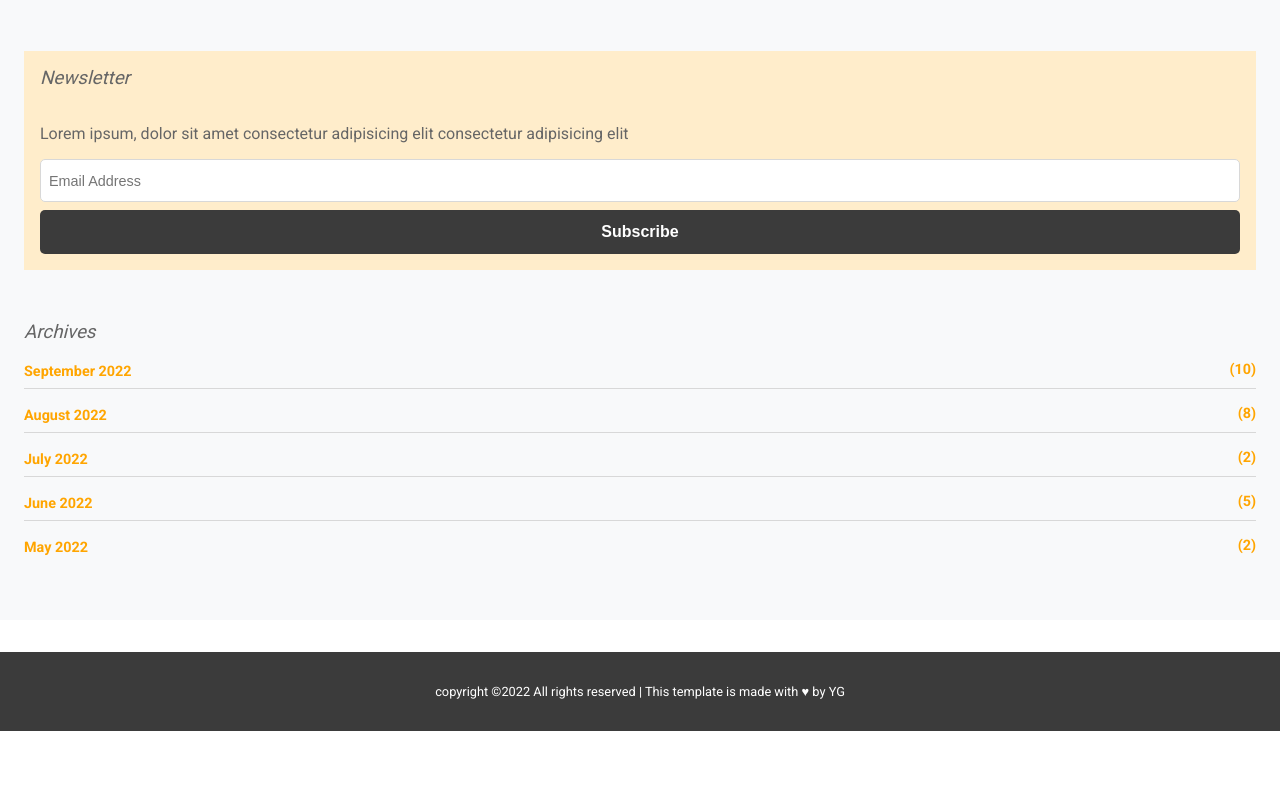
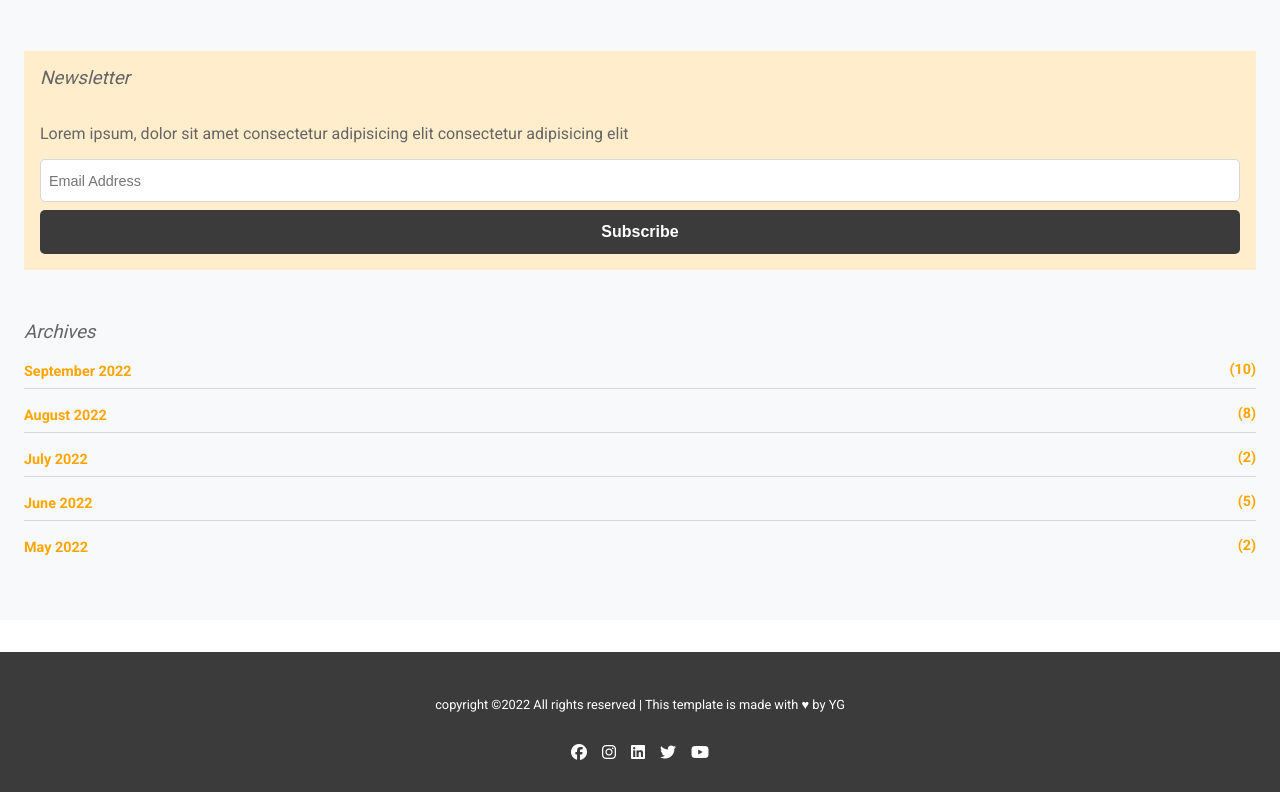
Before and after one commit to youssef1405/Personal-Blog-Website, a plain HTML site: page index.html in a window 1280 px wide. Shown: the part 3280-4072 px from the top of the page. Before the commit the page ends 4011 px from the top, so only its background shows below. Drawn offline with Linux system fonts and the light colour scheme.

Commit message:
add social medial links to footer

```diff
--- a/css/footer.css
+++ b/css/footer.css
@@ -6,6 +6,13 @@
 }
 
 .footer p {
-  margin: 0;
   font-size: 0.8rem;
+  margin-bottom: 2rem;
 }
+
+.social-medial {
+  display: flex;
+  gap: 15px;
+  justify-content: center;
+  cursor: pointer;
+}
--- a/index.html
+++ b/index.html
@@ -357,6 +357,13 @@
           copyright ©2022 All rights reserved | This template is made with
           <span>♥</span> by YG
         </p>
+        <div class="social-medial">
+          <i class="fa-brands fa-facebook"></i>
+          <i class="fa-brands fa-instagram"></i>
+          <i class="fa-brands fa-linkedin"></i>
+          <i class="fa-brands fa-twitter"></i>
+          <i class="fa-brands fa-youtube"></i>
+        </div>
       </footer>
     </div>
   </body>
```
